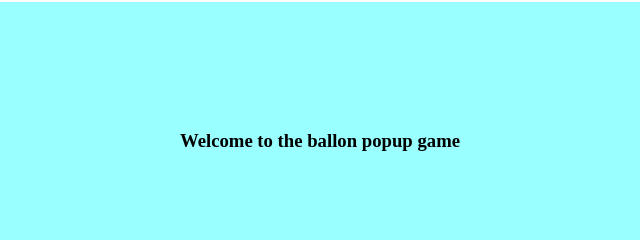
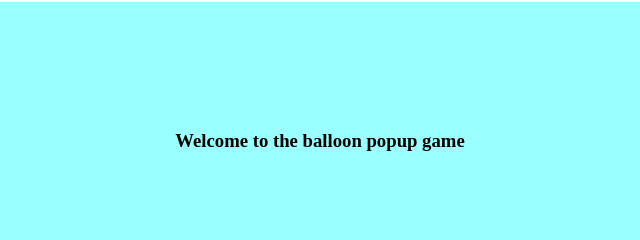
Before and after one commit to babin78/Balloon-Popup, a plain HTML site: page index.html in a window 1280 px wide. Shown: the part 98-338 px from the top of the page, 320-960 px from the left. Drawn offline with nearby package versions, Linux system fonts and the light colour scheme.

Commit message:
Update index.html

```diff
--- a/index.html
+++ b/index.html
@@ -20,7 +20,7 @@
           <div class="score">score: <span id="scorVal">0</span></div>
         </div>
         <div class="redBar"></div>
-        <h3 class="title">Welcome to the ballon popup game</h3>
+        <h3 class="title">Welcome to the balloon popup game</h3>
         <br />
         <div class="rules">
           <h6>
```
